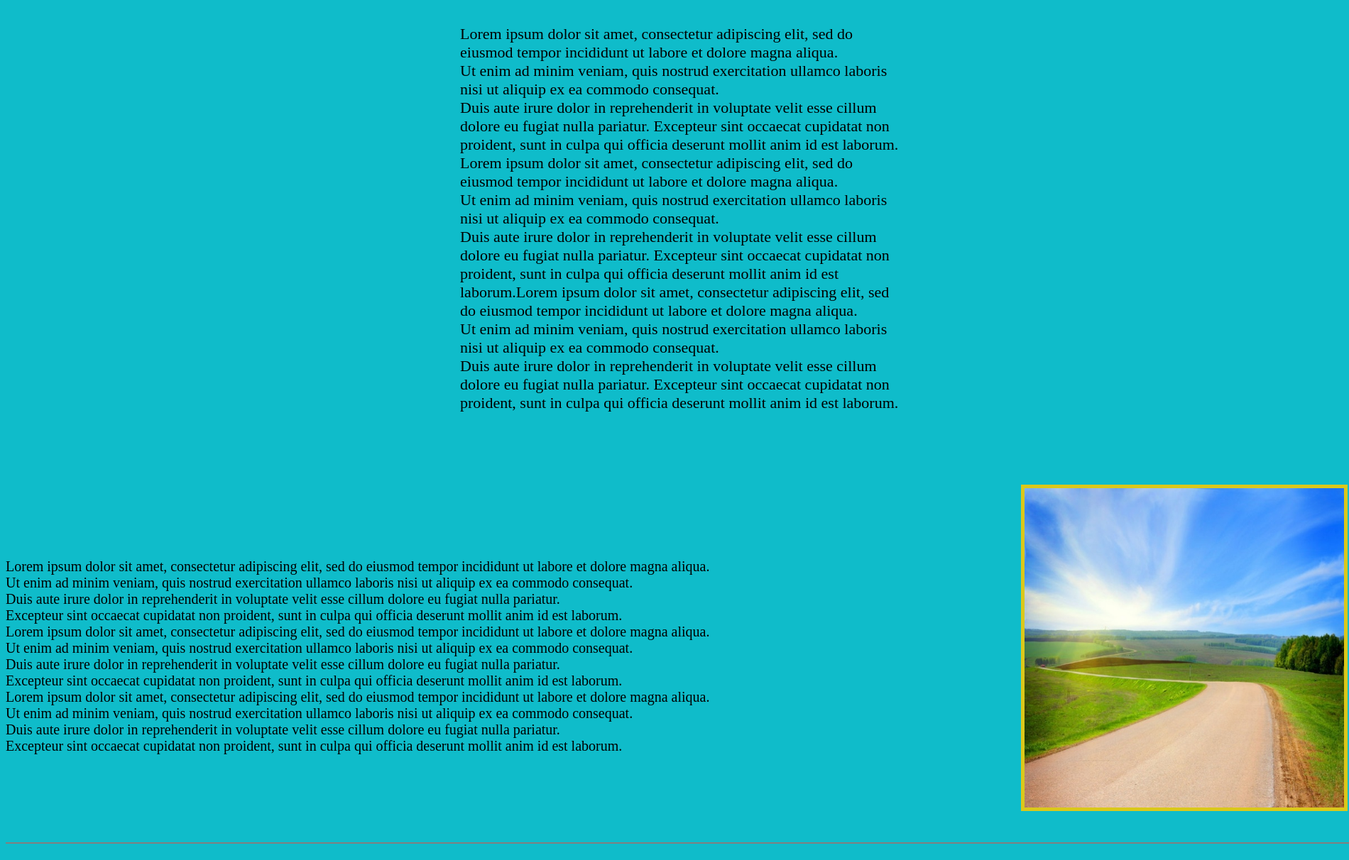
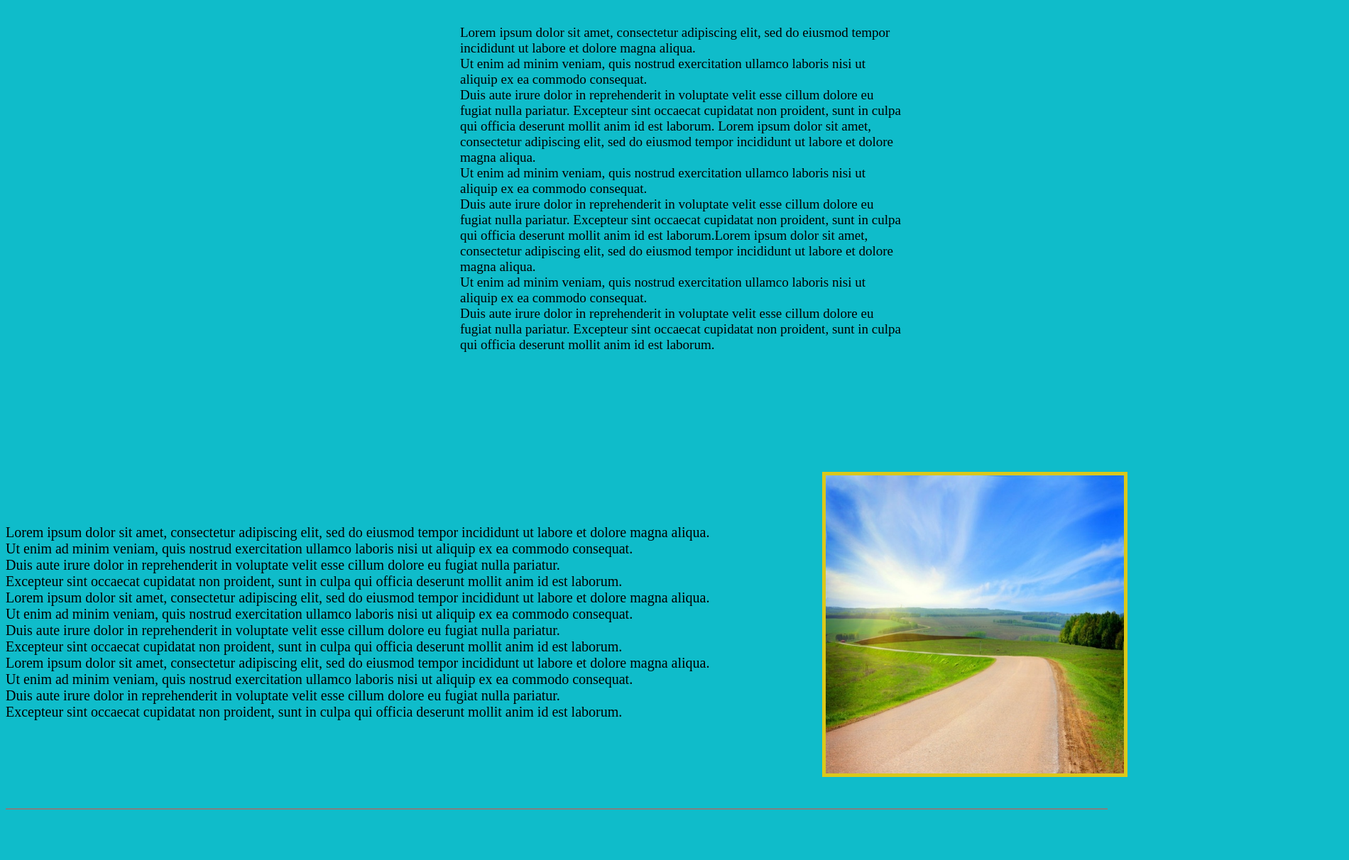
Before and after one commit to hurachima/site_repository, a plain HTML site: page index.html in a window 1280 px wide. Shown: the part 228-1440 px from the top of the page at 71% size, 1900 px wide, since content can reach past the window. After the commit the page ends 1409 px from the top, so only its background shows below. Drawn offline with Linux system fonts and the light colour scheme.

Commit message:
Initial commit

```diff
--- a/CSS/main_style.css
+++ b/CSS/main_style.css
@@ -58,3 +58,37 @@ html{
 	margin-top: 40px;
 	margin-bottom: 40px;
 }
+@media screen and (max-width: 1366px){
+.photo2{
+	height: 420px;
+	width: 420px;
+	margin-left:1150px;
+	margin-top: 80px;
+	border: 5px solid #DAC81B;
+}
+.hr{
+	margin-top: 40px;
+	margin-bottom: 40px;
+}
+.photo1{
+	border: 5px solid #DAC81B;
+	top: -100px;
+}
+.body{
+	height: 614px;
+	width: 1535px;
+}
+.lorem_1{
+	float: right;
+	text-align :right top;
+	 margin-left: 640px;
+	 margin-top: -550px;
+	 font-size: 19px;
+}
+hr{
+	width: 1550px;
+	size: 2;
+	color: grey;
+
+}
+}
```
